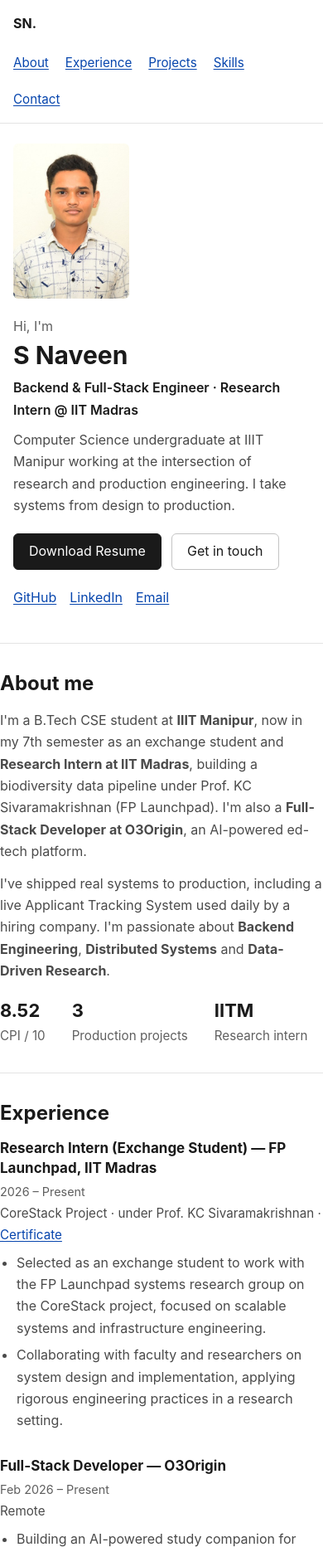
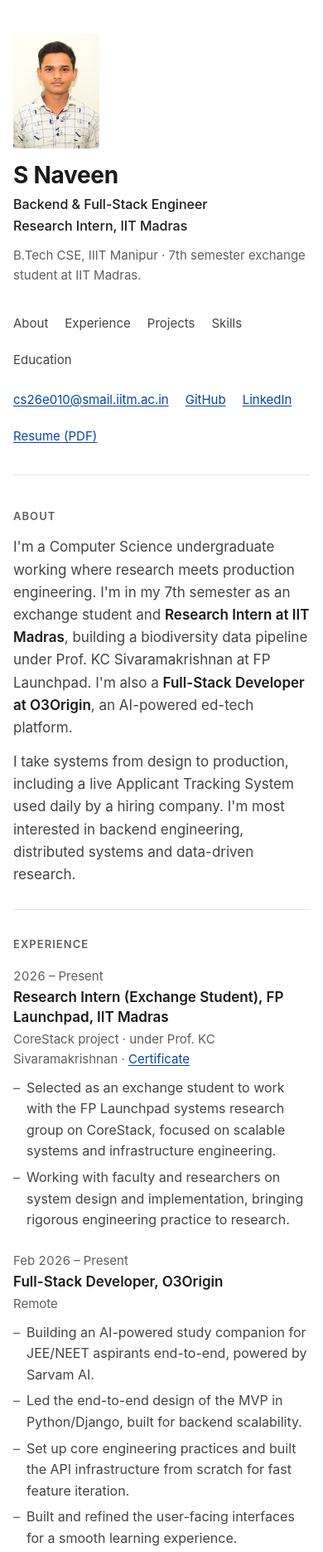
Before and after one commit to Sajjan-Naveen-87/Sajjan-Naveen-87.github.io, a plain HTML site: page index.html in a window 390 px wide. Shown: the top 1871 px of the page at 83% size. Drawn offline with Linux system fonts and the light colour scheme.

Commit message:
Full-width layout: sticky sidebar, labelled section rows
Co-Authored-By: Claude Opus 5.5 <noreply@anthropic.com>

```diff
--- a/index.html
+++ b/index.html
@@ -39,158 +39,129 @@
 </head>
 <body>
   <a class="skip" href="#main">Skip to content</a>
-  <header class="nav">
-    <div class="container nav-inner">
-      <a href="#main" class="logo" aria-label="S Naveen, home">SN<span>.</span></a>
-      <nav aria-label="Main">
+  <div class="layout">
+    <header class="side">
+      <img class="photo" src="photo.jpg" alt="S Naveen" width="240" height="300">
+      <h1>S Naveen</h1>
+      <p class="role">Backend &amp; Full-Stack Engineer<br>Research Intern, IIT Madras</p>
+      <p class="side-note">B.Tech CSE, IIIT Manipur · 7th semester exchange student at IIT Madras.</p>
+      <nav aria-label="Sections">
         <a href="#about">About</a>
         <a href="#experience">Experience</a>
         <a href="#projects">Projects</a>
         <a href="#skills">Skills</a>
-        <a href="#contact">Contact</a>
+        <a href="#education">Education</a>
       </nav>
-    </div>
+      <ul class="links">
+        <li><a href="mailto:cs26e010@smail.iitm.ac.in">cs26e010@smail.iitm.ac.in</a></li>
+        <li><a href="https://github.com/Sajjan-Naveen-87" target="_blank" rel="noopener">GitHub</a></li>
+        <li><a href="https://www.linkedin.com/in/s-naveen-6b085b393" target="_blank" rel="noopener">LinkedIn</a></li>
+        <li><a href="S_Naveen_Resume.pdf" target="_blank" rel="noopener">Resume (PDF)</a></li>
+      </ul>
     </header>
 
     <main id="main">
-    <!-- Hero -->
-    <section class="hero container">
-      <div class="hero-text">
-        <p class="eyebrow">Hi, I'm</p>
-        <h1>S Naveen</h1>
-        <p class="role">Backend &amp; Full-Stack Engineer · Research Intern @ IIT Madras</p>
-        <p class="lead">
-          Computer Science undergraduate at IIIT Manipur working at the intersection of
-          research and production engineering. I take systems from design to production.
+      <section id="about" class="row">
+        <h2>About</h2>
+        <div class="body prose">
+          <p>
+            I'm a Computer Science undergraduate working where research meets production engineering.
+            I'm in my 7th semester as an exchange student and <strong>Research Intern at IIT Madras</strong>,
+            building a biodiversity data pipeline under Prof. KC Sivaramakrishnan at FP Launchpad.
+            I'm also a <strong>Full-Stack Developer at O3Origin</strong>, an AI-powered ed-tech platform.
           </p>
-        <div class="buttons">
-          <a class="btn primary" href="S_Naveen_Resume.pdf" target="_blank" rel="noopener">Download Resume</a>
-          <a class="btn" href="#contact">Get in touch</a>
-        </div>
-        <div class="socials">
-          <a href="https://github.com/Sajjan-Naveen-87" target="_blank" rel="noopener">GitHub</a>
-          <a href="https://www.linkedin.com/in/s-naveen-6b085b393" target="_blank" rel="noopener">LinkedIn</a>
-          <a href="mailto:cs26e010@smail.iitm.ac.in">Email</a>
-        </div>
-      </div>
-      <div class="hero-photo">
-        <img src="photo.jpg" alt="S Naveen" width="240" height="300">
+          <p>
+            I take systems from design to production, including a live Applicant Tracking System used
+            daily by a hiring company. I'm most interested in backend engineering, distributed systems
+            and data-driven research.
+          </p>
         </div>
       </section>
 
-    <!-- About -->
-    <section id="about" class="container section">
-      <h2>About me</h2>
-      <p>
-        I'm a B.Tech CSE student at <strong>IIIT Manipur</strong>, now in my 7th semester as an exchange student and
-        <strong>Research Intern at IIT Madras</strong>, building a biodiversity data pipeline under
-        Prof. KC Sivaramakrishnan (FP Launchpad). I'm also a <strong>Full-Stack Developer at O3Origin</strong>,
-        an AI-powered ed-tech platform.
-      </p>
-      <p>
-        I've shipped real systems to production, including a live Applicant Tracking System used daily by a
-        hiring company. I'm passionate about <strong>Backend Engineering</strong>, <strong>Distributed Systems</strong>
-        and <strong>Data-Driven Research</strong>.
-      </p>
-      <div class="stats">
-        <div><span>8.52</span>CPI / 10</div>
-        <div><span>3</span>Production projects</div>
-        <div><span>IITM</span>Research intern</div>
-      </div>
-    </section>
-
-    <!-- Experience -->
-    <section id="experience" class="container section">
+      <section id="experience" class="row">
         <h2>Experience</h2>
-      <div class="timeline">
-        <article class="item">
-          <div class="item-head">
-            <h3>Research Intern (Exchange Student) — FP Launchpad, IIT Madras</h3>
-            <span class="date">2026 – Present</span>
-          </div>
-          <p class="sub">CoreStack Project · under Prof. KC Sivaramakrishnan ·
+        <div class="body">
+          <article class="entry">
+            <p class="when">2026 – Present</p>
+            <div>
+              <h3>Research Intern (Exchange Student), FP Launchpad, IIT Madras</h3>
+              <p class="meta">CoreStack project · under Prof. KC Sivaramakrishnan ·
                 <a href="https://drive.google.com/file/d/13SPyReJBkqW6iviCUNU7Zj4plMUkRhO_/view?usp=drive_link" target="_blank" rel="noopener">Certificate</a></p>
               <ul>
-            <li>Selected as an exchange student to work with the FP Launchpad systems research group on the CoreStack project, focused on scalable systems and infrastructure engineering.</li>
-            <li>Collaborating with faculty and researchers on system design and implementation, applying rigorous engineering practices in a research setting.</li>
+                <li>Selected as an exchange student to work with the FP Launchpad systems research group on CoreStack, focused on scalable systems and infrastructure engineering.</li>
+                <li>Working with faculty and researchers on system design and implementation, bringing rigorous engineering practice to research.</li>
               </ul>
+            </div>
           </article>
-        <article class="item">
-          <div class="item-head">
-            <h3>Full-Stack Developer — O3Origin</h3>
-            <span class="date">Feb 2026 – Present</span>
-          </div>
-          <p class="sub">Remote</p>
+          <article class="entry">
+            <p class="when">Feb 2026 – Present</p>
+            <div>
+              <h3>Full-Stack Developer, O3Origin</h3>
+              <p class="meta">Remote</p>
               <ul>
                 <li>Building an AI-powered study companion for JEE/NEET aspirants end-to-end, powered by Sarvam AI.</li>
-            <li><strong>System Architecture:</strong> led the end-to-end design of the MVP using Python/Django for robust backend scalability.</li>
-            <li><strong>Backend:</strong> established core engineering best practices and built the API infrastructure from scratch.</li>
-            <li><strong>Frontend &amp; UI/UX:</strong> built and refined user-facing interfaces for a smooth learning experience.</li>
+                <li>Led the end-to-end design of the MVP in Python/Django, built for backend scalability.</li>
+                <li>Set up core engineering practices and built the API infrastructure from scratch for fast feature iteration.</li>
+                <li>Built and refined the user-facing interfaces for a smooth learning experience.</li>
               </ul>
+            </div>
           </article>
         </div>
       </section>
 
-    <!-- Projects -->
-    <section id="projects" class="container section">
-      <h2>Key projects</h2>
-      <div class="cards">
-        <article class="card">
-          <h3>CoreStack — Biodiversity Data Pipeline</h3>
-          <p>Data pipeline at FP Launchpad, IIT Madras that ingests GBIF occurrence records and IUCN Red List conservation data, then computes species richness and endangered-species counts across regions.</p>
-          <div class="tags"><span>Python</span><span>GBIF API</span><span>IUCN Red List</span></div>
-          <a href="https://fplaunchpad.org/team/" target="_blank" rel="noopener">Team page →</a>
+      <section id="projects" class="row">
+        <h2>Projects</h2>
+        <div class="body projects">
+          <article>
+            <h3><a href="https://fplaunchpad.org/team/" target="_blank" rel="noopener">CoreStack: Biodiversity Data Pipeline</a></h3>
+            <p>Ingests GBIF occurrence records and IUCN Red List conservation data, then computes species richness and endangered-species counts across regions. Built at FP Launchpad, IIT Madras.</p>
+            <p class="stack">Python · GBIF API · IUCN Red List</p>
           </article>
-        <article class="card">
-          <h3>O3Origin — AI EdTech Platform</h3>
-          <p>Backend and system architecture for an AI-native learning platform giving JEE/NEET aspirants personalized guidance and 24/7 AI mentoring, with Sarvam AI powering conversational tutoring.</p>
-          <div class="tags"><span>Python</span><span>Django</span><span>Sarvam AI</span></div>
-          <a href="https://www.o3origin.com/founders" target="_blank" rel="noopener">Website →</a>
+          <article>
+            <h3><a href="https://www.o3origin.com/founders" target="_blank" rel="noopener">O3Origin: AI EdTech Platform</a></h3>
+            <p>Backend and system architecture for an AI-native learning platform that gives JEE/NEET aspirants personalized guidance and 24/7 AI mentoring through Sarvam AI.</p>
+            <p class="stack">Python · Django · Sarvam AI</p>
           </article>
-        <article class="card">
-          <h3>RecruitArt — Applicant Tracking System</h3>
-          <p>Complete ATS for a healthcare recruitment company, live in production and used daily. Delivered end-to-end, from requirements to deployment: candidate pipelines, job postings and recruiter workflows.</p>
-          <div class="tags"><span>Python</span><span>Django</span><span>PostgreSQL</span></div>
-          <a href="https://recruitart.in/" target="_blank" rel="noopener">Website →</a>
+          <article>
+            <h3><a href="https://recruitart.in/" target="_blank" rel="noopener">RecruitArt: Applicant Tracking System</a></h3>
+            <p>A complete ATS for a healthcare recruitment company, live in production and used daily. Delivered from requirements to deployment: candidate pipelines, job postings and recruiter workflows.</p>
+            <p class="stack">Python · Django · PostgreSQL</p>
           </article>
         </div>
       </section>
 
-    <!-- Skills -->
-    <section id="skills" class="container section">
+      <section id="skills" class="row">
         <h2>Skills</h2>
-      <div class="skills">
-        <div><h3>Languages</h3><p class="chips"><span>Python (Advanced)</span><span>C++</span><span>C</span><span>Java</span><span>SQL</span></p></div>
-        <div><h3>Backend</h3><p class="chips"><span>Django</span><span>Django REST Framework</span><span>API Design</span><span>System Design</span></p></div>
-        <div><h3>Cloud &amp; DevOps</h3><p class="chips"><span>AWS (EC2, RDS)</span><span>Docker</span><span>GitHub Actions</span><span>Nginx</span><span>Linux</span></p></div>
-        <div><h3>Core Concepts</h3><p class="chips"><span>DSA</span><span>DBMS</span><span>OOP</span><span>OS Concurrency</span><span>Distributed Systems</span></p></div>
-        <div><h3>Research</h3><p class="chips"><span>GBIF &amp; IUCN APIs</span><span>Data normalization</span><span>Biodiversity metrics</span><span>EDA</span><span>Reproducible pipelines</span></p></div>
+        <dl class="body skills">
+          <dt>Languages</dt><dd>Python (advanced), C++, C, Java, SQL</dd>
+          <dt>Backend</dt><dd>Django, Django REST Framework, API design, system design</dd>
+          <dt>Cloud &amp; DevOps</dt><dd>AWS (EC2, RDS), Docker, GitHub Actions, Nginx, Linux</dd>
+          <dt>Core concepts</dt><dd>Data structures &amp; algorithms, DBMS, OOP, OS concurrency, distributed systems</dd>
+          <dt>Research</dt><dd>GBIF and IUCN Red List APIs, data ingestion and normalization, biodiversity metrics, exploratory data analysis, reproducible pipelines</dd>
+        </dl>
+      </section>
+
+      <section id="education" class="row">
+        <h2>Education</h2>
+        <div class="body">
+          <article class="entry">
+            <p class="when">2023 – 2027</p>
+            <div><h3>Indian Institute of Information Technology, Manipur</h3><p class="meta">B.Tech, Computer Science &amp; Engineering · CPI 8.52 / 10</p></div>
+          </article>
+          <article class="entry">
+            <p class="when">7th semester – Present</p>
+            <div><h3>Indian Institute of Technology Madras</h3><p class="meta">Exchange student · Research internship, FP Launchpad</p></div>
+          </article>
+          <article class="entry">
+            <p class="when">Class XII</p>
+            <div><h3>Jawahar Navodaya Vidyalaya, Yadgir</h3><p class="meta">Higher secondary education</p></div>
+          </article>
         </div>
       </section>
 
-    <!-- Education -->
-    <section id="education" class="container section">
-      <h2>Education</h2>
-      <div class="edu">
-        <div class="edu-row"><div><h3>IIIT Manipur</h3><p>B.Tech, Computer Science &amp; Engineering · CPI 8.52/10</p></div><span class="date">2023 – 2027</span></div>
-        <div class="edu-row"><div><h3>IIT Madras</h3><p>Exchange Student · Research Internship (FP Launchpad)</p></div><span class="date">7th Semester – Present</span></div>
-        <div class="edu-row"><div><h3>Jawahar Navodaya Vidyalaya, Yadgir</h3><p>Class XII · Higher Secondary Education</p></div></div>
+      <footer class="footer">© <span id="year"></span> S Naveen · <a href="mailto:cs26e010@smail.iitm.ac.in">Email me</a></footer>
+    </main>
   </div>
-    </section>
-
-    <!-- Contact -->
-    <section id="contact" class="container section contact">
-      <h2>Let's connect</h2>
-      <p>Open to backend, systems and research opportunities. The fastest way to reach me is email.</p>
-      <div class="buttons center">
-        <a class="btn primary" href="mailto:cs26e010@smail.iitm.ac.in">cs26e010@smail.iitm.ac.in</a>
-        <a class="btn" href="https://www.linkedin.com/in/s-naveen-6b085b393" target="_blank" rel="noopener">LinkedIn</a>
-        <a class="btn" href="https://github.com/Sajjan-Naveen-87" target="_blank" rel="noopener">GitHub</a>
-      </div>
-    </section>
-  </main>
-
-  <footer class="container footer">© <span id="year"></span> S Naveen</footer>
   <script>document.getElementById('year').textContent = new Date().getFullYear();</script>
 </body>
 </html>
--- a/style.css
+++ b/style.css
@@ -1,12 +1,13 @@
-/* Plain, simple, readable */
+/* Plain, readable, full-width layout */
 :root {
   --bg: #ffffff;
   --text: #1a1a1a;
-  --text-2: #4a4a4a;   /* secondary text, 8.9:1 on white */
-  --muted: #5f5f5f;    /* dates, captions, 6.4:1 on white */
+  --text-2: #444;     /* body copy, 9.7:1 on white */
+  --muted: #5f5f5f;   /* dates and meta, 6.4:1 on white */
   --link: #0645ad;
-  --border: #e3e3e3;
-  --focus: #0645ad;
+  --rule: #e4e4e4;
+  --side-w: 300px;
+  --label-w: 140px;
 }
 
 * { box-sizing: border-box; margin: 0; padding: 0; }
@@ -14,87 +15,127 @@ html { scroll-behavior: smooth; }
 body {
   font-family: -apple-system, BlinkMacSystemFont, "Segoe UI", Roboto, Arial, sans-serif;
   font-size: 16px;
+  line-height: 1.6;
   background: var(--bg);
   color: var(--text);
-  line-height: 1.65;
 }
 a { color: var(--link); text-underline-offset: 2px; }
-a:focus-visible, .btn:focus-visible {
-  outline: 3px solid var(--focus);
-  outline-offset: 3px;
-  border-radius: 4px;
-}
-.container { max-width: 720px; margin: 0 auto; padding: 0 16px; }
+a:focus-visible { outline: 3px solid var(--link); outline-offset: 3px; border-radius: 2px; }
+ul { list-style: none; }
 
-/* Skip link (visible only when focused with keyboard) */
 .skip {
-  position: absolute; left: 16px; top: -48px;
-  background: var(--text); color: #fff; padding: 10px 14px; border-radius: 4px; z-index: 100;
+  position: absolute; left: 16px; top: -48px; z-index: 100;
+  background: var(--text); color: #fff; padding: 10px 14px;
 }
 .skip:focus { top: 8px; }
 
-/* Nav */
-.nav { border-bottom: 1px solid var(--border); }
-.nav-inner { display: flex; justify-content: space-between; align-items: center; flex-wrap: wrap; gap: 4px 16px; padding-top: 6px; padding-bottom: 6px; }
-.logo { font-weight: 700; color: var(--text); text-decoration: none; display: inline-flex; align-items: center; min-height: 44px; }
-.nav nav { display: flex; flex-wrap: wrap; gap: 0 4px; }
-.nav nav a { display: inline-flex; align-items: center; min-height: 44px; padding: 0 8px; font-size: 0.95rem; }
+/* Page grid: fixed sidebar + content */
+.layout {
+  display: grid;
+  grid-template-columns: var(--side-w) minmax(0, 1fr);
+  gap: 72px;
+  max-width: 1320px;
+  margin: 0 auto;
+  padding: 0 48px;
+}
 
-/* Hero */
-.hero { display: flex; gap: 32px; align-items: center; padding-top: 40px; padding-bottom: 32px; }
-.hero-text { flex: 1; }
-.eyebrow { color: var(--muted); }
-h1 { font-size: 2.25rem; line-height: 1.2; margin: 4px 0 8px; }
-.role { font-weight: 600; margin-bottom: 10px; }
-.lead { color: var(--text-2); }
-.hero-photo img { width: 180px; height: auto; border-radius: 6px; display: block; }
+/* Sidebar */
+.side {
+  position: sticky; top: 0;
+  height: 100vh; height: 100dvh;
+  overflow-y: auto;
+  padding: 56px 0 32px;
+  display: flex; flex-direction: column; align-items: flex-start;
+}
+.photo { width: 132px; height: auto; border-radius: 4px; margin-bottom: 20px; }
+h1 { font-size: 1.75rem; line-height: 1.2; letter-spacing: -0.01em; }
+.role { margin-top: 6px; font-weight: 500; color: var(--text); }
+.side-note { margin-top: 10px; color: var(--muted); font-size: 0.9375rem; }
 
-.buttons { display: flex; flex-wrap: wrap; gap: 12px; margin-top: 20px; }
-.buttons.center { justify-content: center; }
-.btn {
-  display: inline-flex; align-items: center; min-height: 44px; padding: 0 18px;
-  border: 1px solid #c4c4c4; border-radius: 6px; text-decoration: none; color: var(--text);
-  transition: background-color 0.15s ease-out;
+.side nav { display: flex; flex-direction: column; margin: 28px 0; border-top: 1px solid var(--rule); width: 100%; }
+.side nav a {
+  display: flex; align-items: center; min-height: 40px;
+  color: var(--text-2); text-decoration: none; border-bottom: 1px solid var(--rule);
+  font-size: 0.9375rem;
 }
-.btn:hover { background: #f3f3f3; }
-.btn.primary { background: var(--text); color: #fff; border-color: var(--text); }
-.btn.primary:hover { background: #333; }
-.socials { margin-top: 12px; display: flex; gap: 8px; }
-.socials a { display: inline-flex; align-items: center; min-height: 44px; padding-right: 8px; }
+.side nav a:hover { color: var(--link); }
 
-/* Sections */
-.section { padding: 32px 0; border-top: 1px solid var(--border); scroll-margin-top: 8px; }
-h2 { font-size: 1.5rem; line-height: 1.3; margin-bottom: 16px; }
-h3 { font-size: 1.0625rem; line-height: 1.4; }
-.section > p { margin-bottom: 12px; color: var(--text-2); }
+.links li a { display: inline-flex; align-items: center; min-height: 36px; font-size: 0.9375rem; }
 
-.stats { display: flex; flex-wrap: wrap; gap: 32px; margin-top: 16px; color: var(--muted); font-size: 0.95rem; }
-.stats span { display: block; font-size: 1.375rem; font-weight: 700; color: var(--text); font-variant-numeric: tabular-nums; }
+/* Content rows: label column + body */
+main { padding: 56px 0 0; min-width: 0; }
+.row {
+  display: grid;
+  grid-template-columns: var(--label-w) minmax(0, 1fr);
+  gap: 32px;
+  padding: 36px 0;
+  border-top: 1px solid var(--rule);
+  scroll-margin-top: 16px;
+}
+.row:first-child { border-top: 0; padding-top: 0; }
+h2 {
+  font-size: 0.8125rem; font-weight: 600; letter-spacing: 0.08em; text-transform: uppercase;
+  color: var(--muted); padding-top: 3px;
+}
+h3 { font-size: 1.0625rem; line-height: 1.4; font-weight: 600; }
+h3 a { color: var(--text); text-decoration-color: #bbb; }
+h3 a:hover { color: var(--link); }
 
-.timeline, .cards, .edu, .skills { display: grid; gap: 24px; }
-.item-head, .edu-row { display: flex; justify-content: space-between; gap: 4px 12px; flex-wrap: wrap; }
-.date { color: var(--muted); font-size: 0.9rem; white-space: nowrap; }
-.sub, .edu-row p, .card p { color: var(--text-2); font-size: 0.95rem; }
-.sub { margin: 2px 0 8px; }
-ul { padding-left: 20px; color: var(--text-2); }
-li { margin-bottom: 6px; }
+.prose p { color: var(--text-2); max-width: 70ch; font-size: 1.0625rem; }
+.prose p + p { margin-top: 14px; }
+.prose strong { color: var(--text); font-weight: 600; }
 
-.card { display: flex; flex-direction: column; gap: 6px; }
-.tags, .chips { color: var(--muted); font-size: 0.9rem; }
-.tags span:not(:last-child)::after, .chips span:not(:last-child)::after { content: ", "; }
-.skills h3 { font-size: 1rem; margin-bottom: 2px; }
+/* Experience / education entries: date column + details */
+.entry { display: grid; grid-template-columns: 170px minmax(0, 1fr); gap: 24px; }
+.entry + .entry { margin-top: 28px; }
+.when { color: var(--muted); font-size: 0.9375rem; font-variant-numeric: tabular-nums; padding-top: 2px; }
+.meta { color: var(--muted); font-size: 0.9375rem; margin-top: 2px; }
+.entry ul { margin-top: 10px; max-width: 75ch; }
+.entry li { color: var(--text-2); padding-left: 16px; position: relative; margin-top: 6px; }
+.entry li::before { content: "–"; position: absolute; left: 0; color: var(--muted); }
 
-.contact { text-align: center; }
-.footer { text-align: center; color: var(--muted); font-size: 0.875rem; padding: 24px 16px; border-top: 1px solid var(--border); }
+/* Projects: use the width, three columns on wide screens */
+.projects { display: grid; gap: 28px; }
+.projects p { color: var(--text-2); margin-top: 6px; max-width: 75ch; }
+.projects .stack { color: var(--muted); font-size: 0.875rem; }
 
-@media (max-width: 600px) {
-  .hero { flex-direction: column-reverse; align-items: flex-start; gap: 20px; padding-top: 24px; }
-  .hero-photo img { width: 140px; }
-  .nav nav { margin-left: -8px; }
-  h1 { font-size: 1.875rem; }
+/* Skills: two-column definition list */
+.skills { display: grid; grid-template-columns: 170px minmax(0, 1fr); gap: 12px 24px; }
+.skills dt { font-weight: 600; }
+.skills dd { color: var(--text-2); max-width: 75ch; }
+
+.footer { padding: 32px 0 48px; border-top: 1px solid var(--rule); color: var(--muted); font-size: 0.875rem; }
+
+/* Tablet: sidebar becomes a top header */
+@media (max-width: 1000px) {
+  .layout { grid-template-columns: 1fr; gap: 0; padding: 0 24px; }
+  .side {
+    position: static; height: auto; overflow: visible; padding: 40px 0 8px;
+    display: grid; grid-template-columns: auto 1fr; column-gap: 24px; align-items: start;
+  }
+  .photo { grid-row: span 3; width: 112px; margin: 0; }
+  .side nav { grid-column: 1 / -1; flex-direction: row; flex-wrap: wrap; gap: 0 20px; border-top: 0; margin: 24px 0 4px; }
+  .side nav a { border-bottom: 0; min-height: 44px; }
+  .links { grid-column: 1 / -1; display: flex; flex-wrap: wrap; gap: 0 20px; }
+  .links li a { min-height: 44px; }
+  main { padding-top: 16px; }
+  .row:first-child { border-top: 1px solid var(--rule); padding-top: 36px; }
+  .row { grid-template-columns: 110px minmax(0, 1fr); gap: 24px; }
+  .entry { grid-template-columns: 1fr; gap: 2px; }
+  .skills { grid-template-columns: 140px minmax(0, 1fr); }
+}
+
+/* Phone: stack labels above content */
+@media (max-width: 640px) {
+  .layout { padding: 0 16px; }
+  .side { grid-template-columns: 1fr; }
+  .photo { grid-row: auto; width: 104px; margin-bottom: 16px; }
+  .row { grid-template-columns: 1fr; gap: 14px; padding: 28px 0; }
+  .entry, .skills { grid-template-columns: 1fr; gap: 2px; }
+  .skills dd { margin-bottom: 10px; }
+  .entry + .entry { margin-top: 22px; }
 }
 
 @media (prefers-reduced-motion: reduce) {
   html { scroll-behavior: auto; }
-  * { transition: none !important; }
 }
```
Lines whose indentation alone changed are shown as unchanged.
